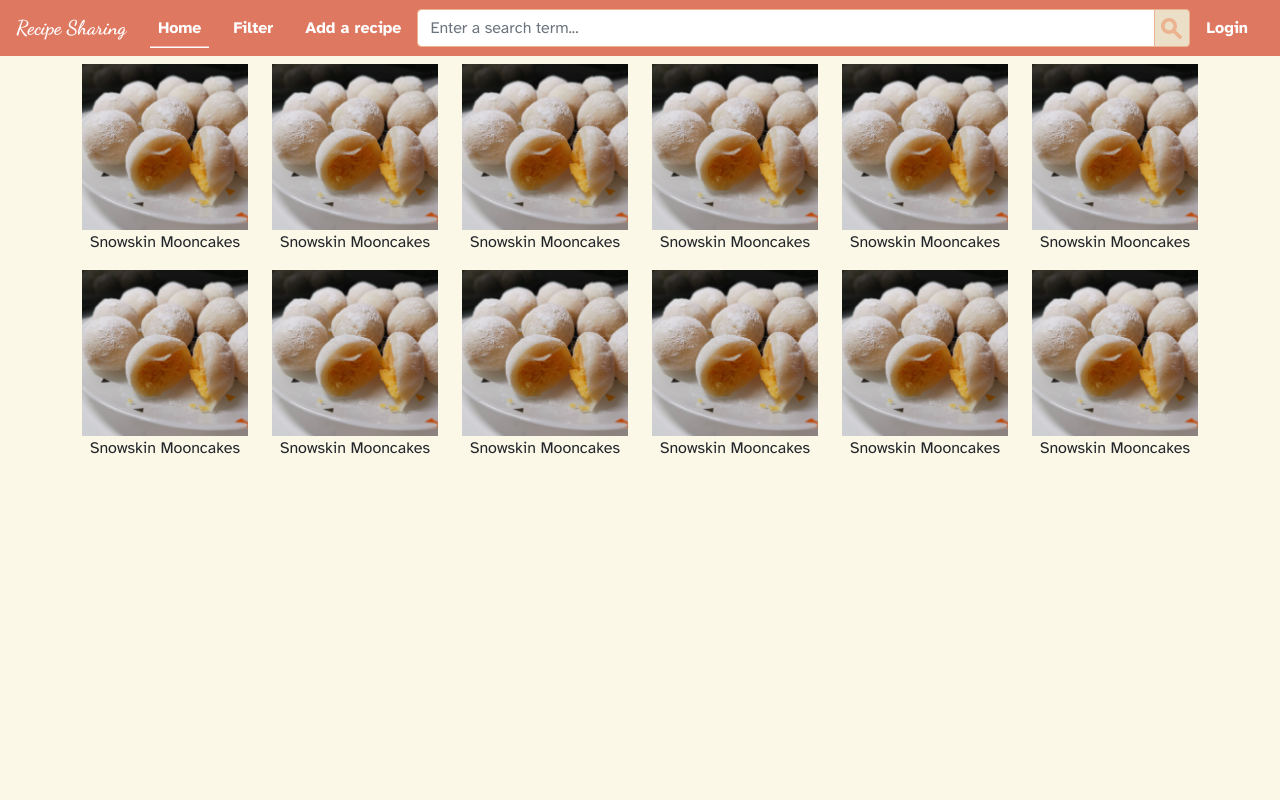
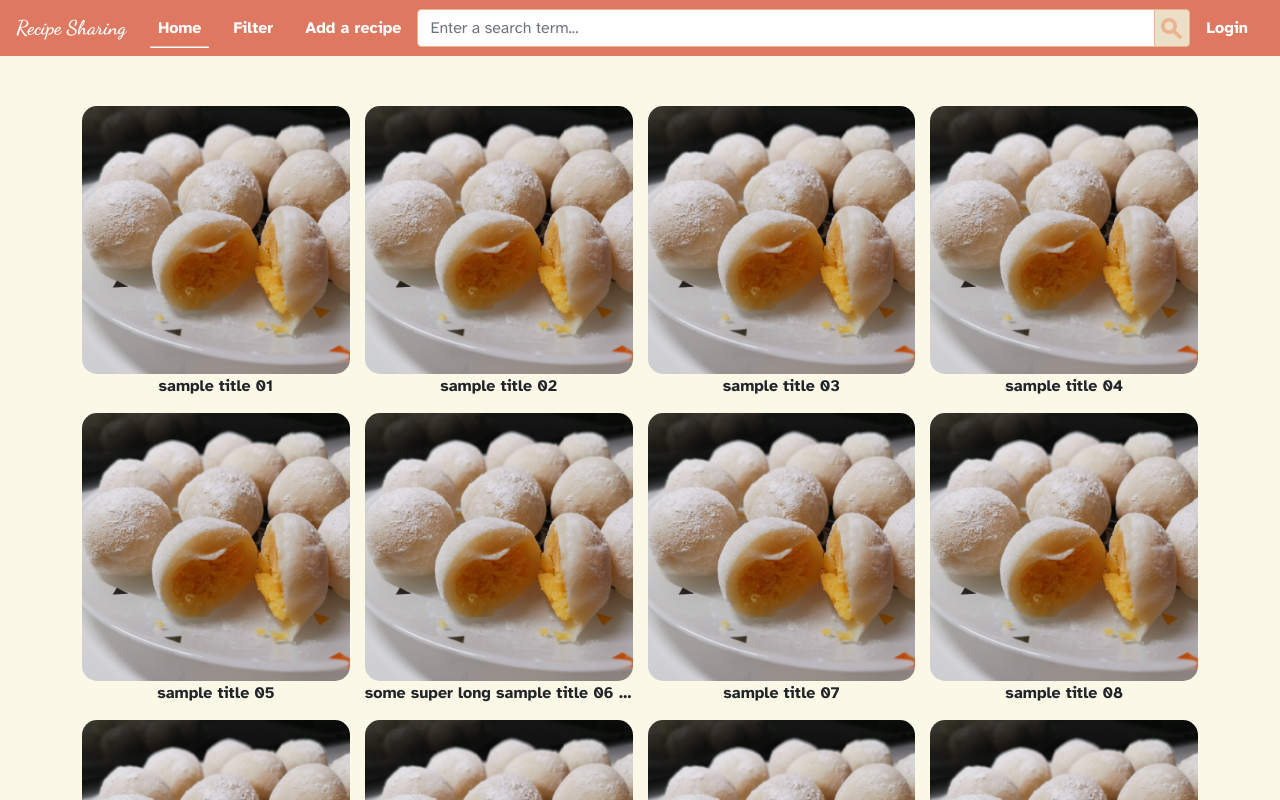
Before and after one commit to Schmid7k/recipe-sharing, a React (Create React App) app in the folder client/: page / in a window 1280 px wide. Shown: the top 800 px of the page. Built offline with nearby package versions, Linux system fonts and the light colour scheme.

Commit message:
grid groundwork
Basic setup for the recipe grid component and grid cards

```diff
--- a/client/src/App.js
+++ b/client/src/App.js
@@ -3,14 +3,14 @@ import "./App.css";
 
 //components
 import NavigationBar from "./components/NavBar/NavBar";
-import Grid from "./components/Grid";
+import ContentGrid from "./components/ContentGrid/ContentGrid";
 
 function App() {
   return (
     <Fragment>
       <NavigationBar />
       <div className="container">
-        <Grid />
+        <ContentGrid />
       </div>
     </Fragment>
   );
--- /dev/null
+++ b/client/src/components/ContentGrid/ContentGrid.css
@@ -0,0 +1,9 @@
+.content-grid-container{
+    /* TEMP: should probably move this elsewhere depending on how we handle this component*/
+    margin-top: 50px;
+
+    display: grid;
+    grid-template-columns: repeat(auto-fill, minmax(240px, 1fr));
+    grid-gap: 15px;
+    justify-content: center;
+}
--- /dev/null
+++ b/client/src/components/ContentGrid/ContentGrid.js
@@ -0,0 +1,41 @@
+import React from "react";
+
+import ContentGridCard from "./ContentGridCard/ContentGridCard";
+import recipes from "../../grid-placeholder-data.json";
+
+import "./ContentGrid.css"
+
+class ContentGrid extends React.Component {
+
+    constructor(){
+        super();
+
+        this.state = {
+            recipeCards: []
+        }
+    }
+
+    // TEMP: fetch some recipe data to construct the array of cards
+    // could move to a higher level component that just manages what the grid should display
+    componentDidMount(){
+        let recipeCards = [];
+
+        recipes.recipes.forEach((recipe, idx) => {
+            recipeCards.push(<ContentGridCard title={recipe.title} img={recipe.img} key={idx}/>);
+        });
+
+        this.setState({
+            recipeCards: recipeCards
+        });
+    }
+
+    render(){
+        return (
+            <div className="content-grid-container">
+                {this.state.recipeCards}
+            </div>
+        )
+    }
+}
+
+export default ContentGrid;
--- /dev/null
+++ b/client/src/components/ContentGrid/ContentGridCard/ContentGridCard.css
@@ -0,0 +1,17 @@
+/* .content-grid-card-container {
+
+} */
+
+.content-grid-card-img {
+    border-radius: 15px;
+    width: 100%;
+}
+
+.content-grid-card-title{
+    width: 100%;
+    text-align: center;
+    text-overflow: ellipsis;
+    overflow: hidden;
+    white-space: nowrap;
+    font-weight: bold;
+}
--- /dev/null
+++ b/client/src/components/ContentGrid/ContentGridCard/ContentGridCard.js
@@ -0,0 +1,22 @@
+import React, { Fragment } from "react";
+import PropTypes from 'prop-types';
+
+import "./ContentGridCard.css";
+
+const ContentGridCard = ({title, img}) => {
+    return (
+       <Fragment>
+            <div className="content-grid-card-container">
+                <img className="content-grid-card-img" src={img}/>
+                <div className="content-grid-card-title">{title}</div>
+            </div>
+      </Fragment>
+    )
+}
+
+ContentGridCard.propTypes = {
+    title: PropTypes.string.isRequired,
+    img: PropTypes.string.isRequired
+}
+
+export default ContentGridCard;
--- /dev/null
+++ b/client/src/grid-placeholder-data.json
@@ -0,0 +1,100 @@
+{
+    "recipes": [
+        {
+            "title": "sample title 01",
+            "img": "./../../images/snowskin_mooncakes.jpg"
+        },
+        {
+            "title": "sample title 02",
+            "img": "./../../images/snowskin_mooncakes.jpg"
+        },
+        {
+            "title": "sample title 03",
+            "img": "./../../images/snowskin_mooncakes.jpg"
+        },
+        {
+            "title": "sample title 04",
+            "img": "./../../images/snowskin_mooncakes.jpg"
+        },
+        {
+            "title": "sample title 05",
+            "img": "./../../images/snowskin_mooncakes.jpg"
+        },
+        {
+            "title": "some super long sample title 06 that needs to wrap",
+            "img": "./../../images/snowskin_mooncakes.jpg"
+        },
+        {
+            "title": "sample title 07",
+            "img": "./../../images/snowskin_mooncakes.jpg"
+        },
+        {
+            "title": "sample title 08",
+            "img": "./../../images/snowskin_mooncakes.jpg"
+        },
+        {
+            "title": "sample title 01",
+            "img": "./../../images/snowskin_mooncakes.jpg"
+        },
+        {
+            "title": "sample title 02",
+            "img": "./../../images/snowskin_mooncakes.jpg"
+        },
+        {
+            "title": "sample title 03",
+            "img": "./../../images/snowskin_mooncakes.jpg"
+        },
+        {
+            "title": "sample title 04",
+            "img": "./../../images/snowskin_mooncakes.jpg"
+        },
+        {
+            "title": "sample title 05",
+            "img": "./../../images/snowskin_mooncakes.jpg"
+        },
+        {
+            "title": "some super long sample title 06 that needs to wrap",
+            "img": "./../../images/snowskin_mooncakes.jpg"
+        },
+        {
+            "title": "sample title 07",
+            "img": "./../../images/snowskin_mooncakes.jpg"
+        },
+        {
+            "title": "sample title 08",
+            "img": "./../../images/snowskin_mooncakes.jpg"
+        },
+        {
+            "title": "sample title 01",
+            "img": "./../../images/snowskin_mooncakes.jpg"
+        },
+        {
+            "title": "sample title 02",
+            "img": "./../../images/snowskin_mooncakes.jpg"
+        },
+        {
+            "title": "sample title 03",
+            "img": "./../../images/snowskin_mooncakes.jpg"
+        },
+        {
+            "title": "sample title 04",
+            "img": "./../../images/snowskin_mooncakes.jpg"
+        },
+        {
+            "title": "sample title 05",
+            "img": "./../../images/snowskin_mooncakes.jpg"
+        },
+        {
+            "title": "some super long sample title 06 that needs to wrap",
+            "img": "./../../images/snowskin_mooncakes.jpg"
+        },
+        {
+            "title": "sample title 07",
+            "img": "./../../images/snowskin_mooncakes.jpg"
+        },
+        {
+            "title": "sample title 08",
+            "img": "./../../images/snowskin_mooncakes.jpg"
+        }
+    ]
+}
```
Also changed, not shown: client/public/images/snowskin_mooncakes.jpg (added).
